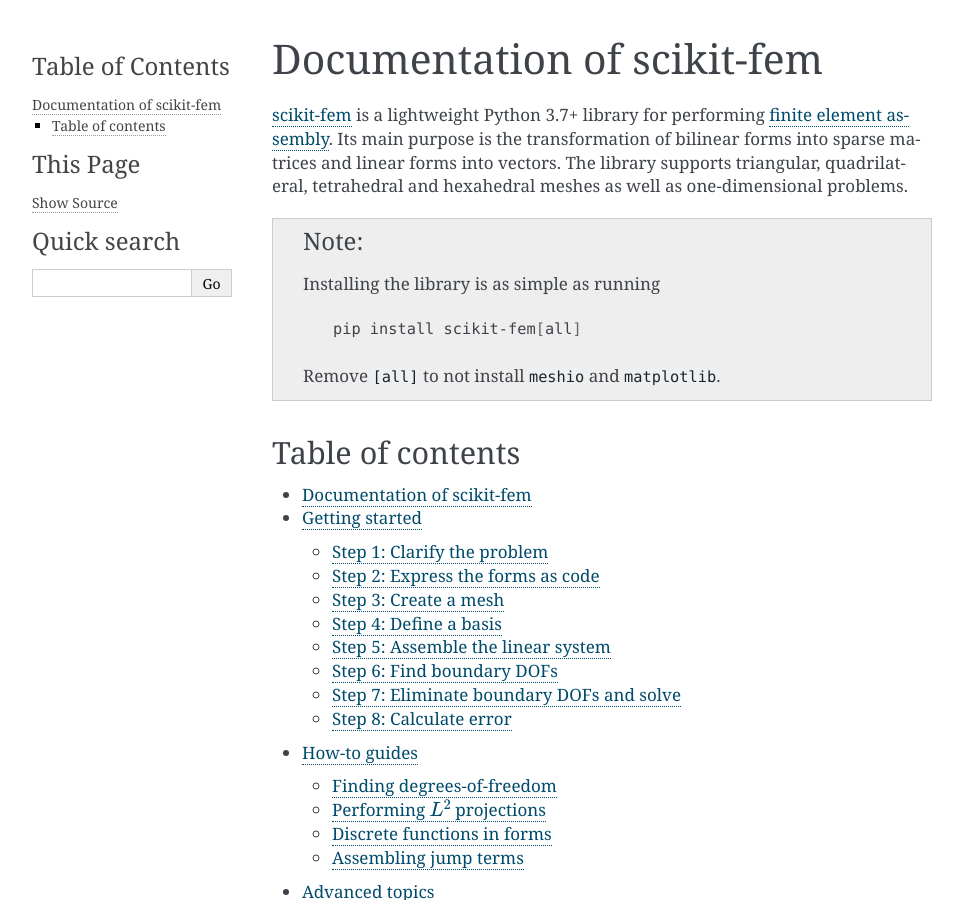
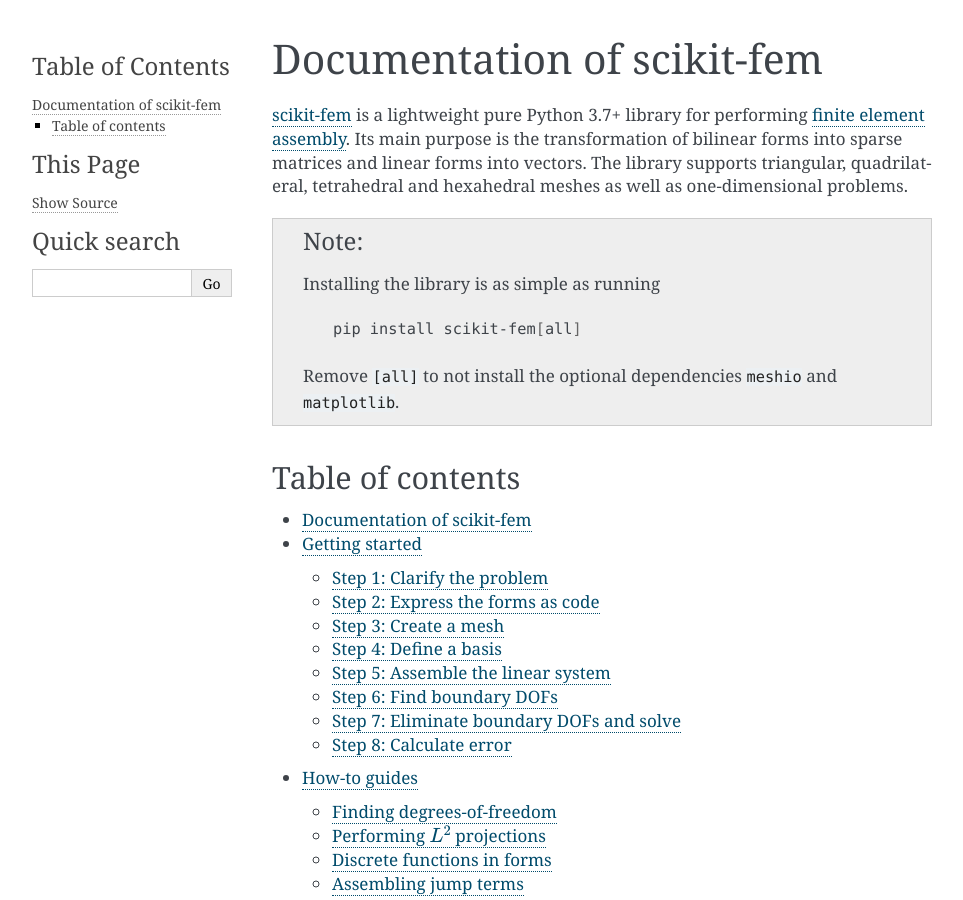
Before and after one commit to kinnala/scikit-fem, a Sphinx documentation site: the page built from docs/index.rst, in a window 1280 px wide and 900 px high. Shown: the whole window, without its empty margins (148-1111 px from the left). Built offline with Sphinx 7.4.7, drawn with Linux system fonts in a browser that asks for light colours.

Commit message:
Small changes to text

```diff
--- a/docs/index.rst
+++ b/docs/index.rst
@@ -2,8 +2,8 @@
  Documentation of scikit-fem
 =============================
 
-`scikit-fem <https://github.com/kinnala/scikit-fem>`_ is a lightweight Python 3.7+
-library for performing `finite element assembly
+`scikit-fem <https://github.com/kinnala/scikit-fem>`_ is a lightweight pure
+Python 3.7+ library for performing `finite element assembly
 <https://en.wikipedia.org/wiki/Finite_element_method>`_. Its main purpose is
 the transformation of bilinear forms into sparse matrices and linear forms into
 vectors.  The library supports triangular, quadrilateral, tetrahedral and
@@ -17,7 +17,8 @@ hexahedral meshes as well as one-dimensional problems.
 
         pip install scikit-fem[all]
 
-    Remove ``[all]`` to not install ``meshio`` and ``matplotlib``.
+    Remove ``[all]`` to not install the optional dependencies ``meshio`` and
+    ``matplotlib``.
 
 Table of contents
 =================
```
Also changed, not shown: README.md (+6 -6 lines).
